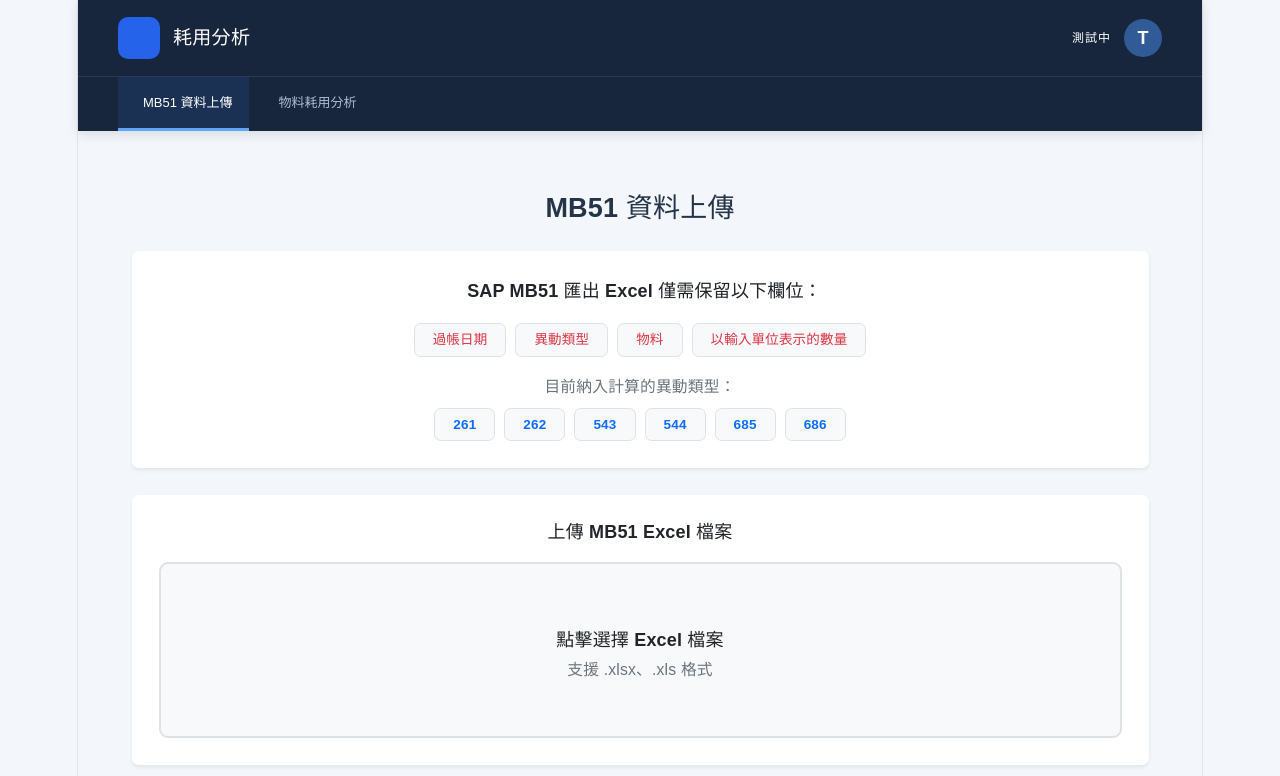
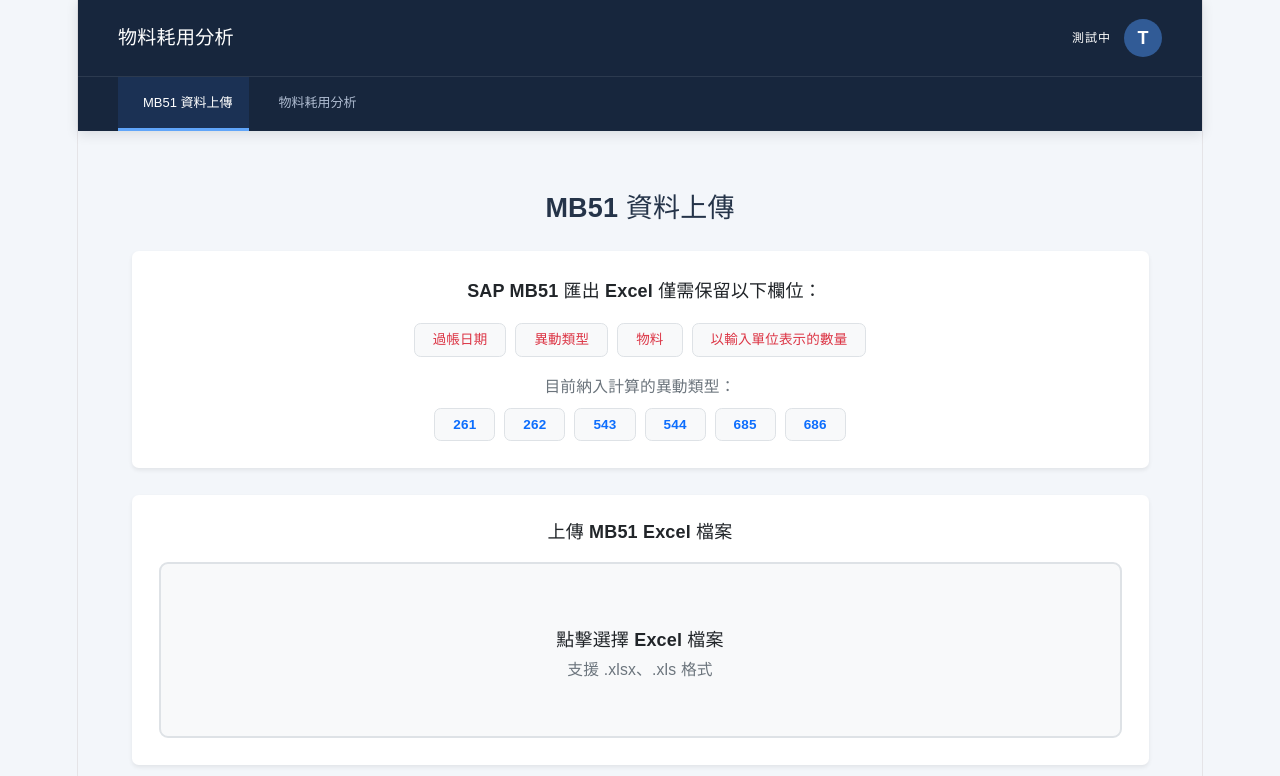
Before and after one commit to LiHan-06/sap-consumption-app, a React (Vite) app: page / in a window 1280 px wide. Shown: the top 776 px of the page. Built offline with nearby package versions, Linux system fonts and the light colour scheme.

Commit message:
header調整

```diff
--- a/src/App.jsx
+++ b/src/App.jsx
@@ -101,13 +101,9 @@ function App() {
         {/* 第一層：品牌及測試狀態 */}
         <div className="header-main">
           <div className="brand-area">
-            <div className="brand-icon">
-              <i className="bi bi-boxes" />
-            </div>
-
             <div>
               <div className="brand-title">
-                耗用分析
+                物料耗用分析
               </div>
             </div>
           </div>
```
